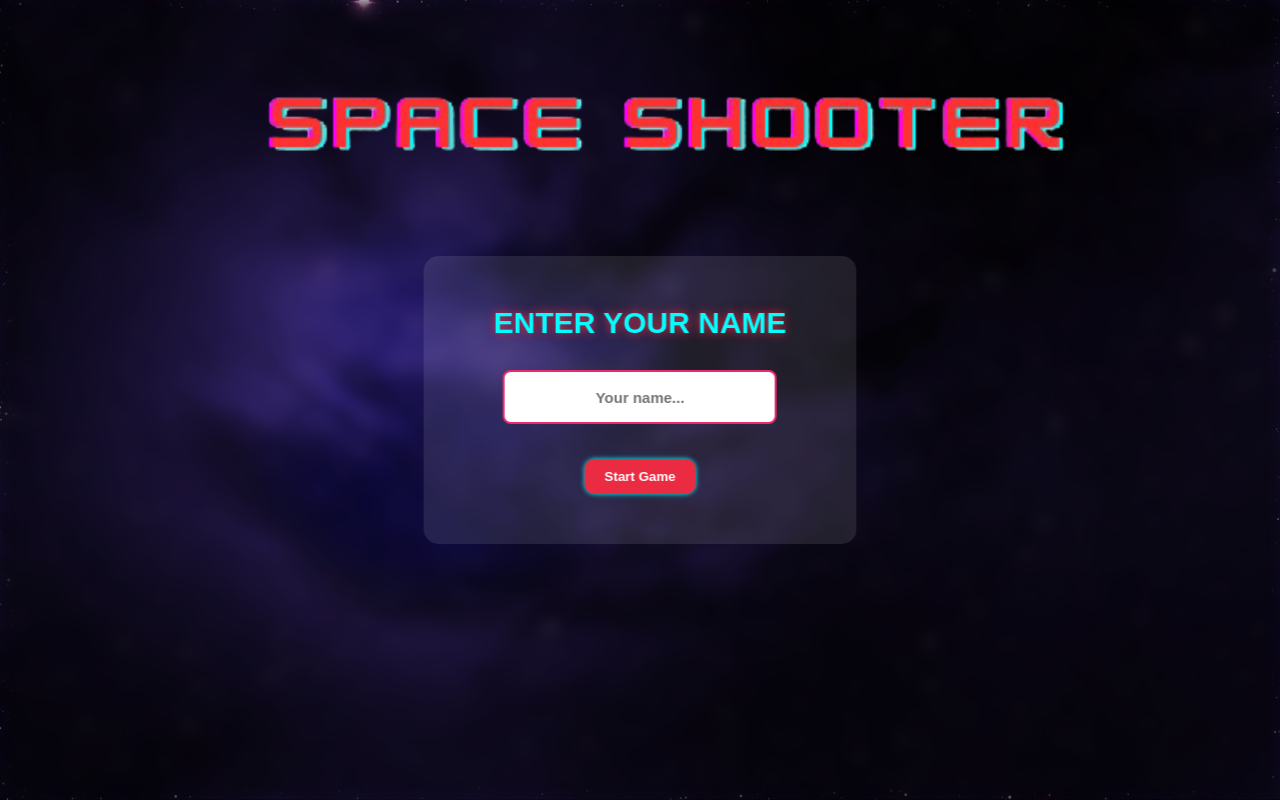
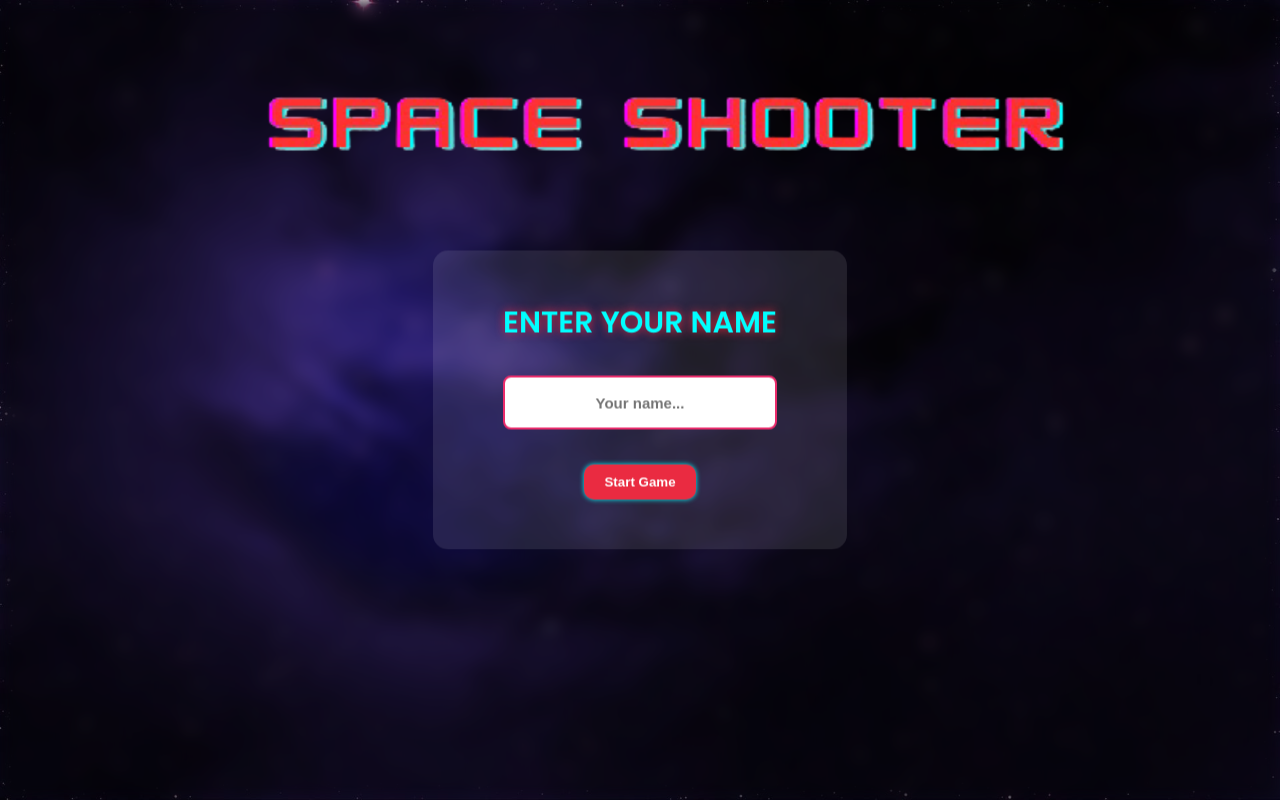
Before and after one commit to Ishit-Singh05/Space-Shooter, a plain HTML site: page index.html in a window 1280 px wide. Drawn offline with Linux system fonts and the light colour scheme.

```diff
--- a/css/index.css
+++ b/css/index.css
@@ -1,7 +1,7 @@
 body {
   margin: 0;
   height: 100vh;
-      background: url("../images/background2.jpg") no-repeat center center fixed;
+  background: url("../images/background2.jpg");
   background-size: cover;
   backdrop-filter: blur(8px) brightness(0.6);
   font-family: Poppins, sans-serif;
@@ -41,7 +41,8 @@ body {
   font-weight: bold;
   margin-top: 20px;
 }
-    input:focus{
+
+input:focus {
   border: 2px solid cyan;
   outline: none;
 }
@@ -73,12 +74,14 @@ body {
   height: auto;
   z-index: 1;
 }
-    .h2{
+
+.h2 {
   font-size: 30px;
   font-weight: 600;
   color: cyan;
   text-shadow: 0 0 10px rgb(234, 43, 65);
 }
+
 #errorMsg {
   color: red;
   font-size: 14px;
--- a/css/leaderboard.css
+++ b/css/leaderboard.css
@@ -1,7 +1,7 @@
 body {
     margin: 0;
     height: 100vh;
-    background: url("../images/background2.jpg") no-repeat center center fixed;
+    background: url("../images/background2.jpg");
     background-size: cover;
     backdrop-filter: blur(8px) brightness(0.6);
     display: flex;
@@ -70,21 +70,17 @@ button:hover {
 
 .player-name {
     color: rgb(234, 43, 65);
-    /* red like your button */
     font-weight: bold;
 }
 
 .player-score {
     color: cyan;
-    /* neon cyan for points */
     font-weight: bold;
     margin-left: 5px;
-    /* small space after dash */
 }
 
 #results p {
     display: flex;
     justify-content: space-around;
-    /* push name to left, score to right */
     font-size: 20px;
 }
--- a/css/style.css
+++ b/css/style.css
@@ -5,7 +5,7 @@
 body {
   margin: 0;
   overflow: hidden;
-  background: url("/images/background2.jpg") no-repeat center center fixed;
+  background: url("/images/background2.jpg");
   background-size: cover;
   font-family: Arial, sans-serif;
   color: white;
@@ -66,27 +66,30 @@ body {
   background-image: url("/images/healthkit.png");
 }
 
-#score{
+#score {
   font-size: 50px;
   color: red;
   margin: 50px;
 }
-#health{
+
+#health {
   font-size: 50px;
   color: rgb(0, 195, 255);
   margin: 50px;
 }
 
-#score-png{
+#score-png {
   width: 150px;
   height: 80px;
 }
-#health-png{
+
+#health-png {
   width: 100px;
   height: 80px;
 }
 
-#score, #health {
+#score,
+#health {
   display: inline-flex;
   align-items: center;
   font-size: 50px;
--- a/index.html
+++ b/index.html
@@ -1,11 +1,16 @@
 <!DOCTYPE html>
 <html lang="en">
+
 <head>
   <meta charset="UTF-8" />
   <meta name="viewport" content="width=device-width, initial-scale=1.0" />
   <title>Space Shooter</title>
+  <link rel="icon" type="image/png" href="images/logo.png">
+  <link rel="preconnect" href="https://fonts.googleapis.com">
+  <link rel="preconnect" href="https://fonts.gstatic.com" crossorigin>
+  <link href="https://fonts.googleapis.com/css2?family=Poppins:wght@400;600;700&display=swap" rel="stylesheet">
   <link rel="stylesheet" href="/css/index.css" />
-  <script src="/js/index.js"defer> </script>
+  <script src="/js/index.js" defer> </script>
 </head>
 
 <body>
@@ -13,12 +18,13 @@
 
   <div class="modal">
     <div class="h2">ENTER YOUR NAME</div>
-  <input type="text" id="playerName" placeholder="Your name..." />
-  <div id="errorMsg"></div>
+    <input type="text" id="playerName" placeholder="Your name..." />
+    <div id="errorMsg"></div>
 
-  <button id="startBtn">Start Game</button>
-</div>
+    <button id="startBtn">Start Game</button>
+  </div>
 
 
 </body>
+
 </html>
--- a/js/game.js
+++ b/js/game.js
@@ -148,7 +148,6 @@ function animate() {
   const scoreNum = document.getElementById("score-num");
   const healthNum = document.getElementById("health-num");
 
-  // Update UI in animate()
   scoreNum.textContent = score;
   healthNum.textContent = health;
 
--- a/js/index.js
+++ b/js/index.js
@@ -14,7 +14,6 @@ startBtn.addEventListener("click", () => {
   window.location.href = "game.html";
 });
 
-// Optional: remove error as user types
 playerNameInput.addEventListener("input", () => {
   if (playerNameInput.value.trim() !== "") {
     errorMsg.textContent = "";
```
Also changed, not shown: game.html (+4 -0 lines), leaderboard.html (+6 -2 lines), images/logo.png (added), js/leaderboard.js (indentation only), 1 other file. Lines whose indentation alone changed are shown as unchanged.
